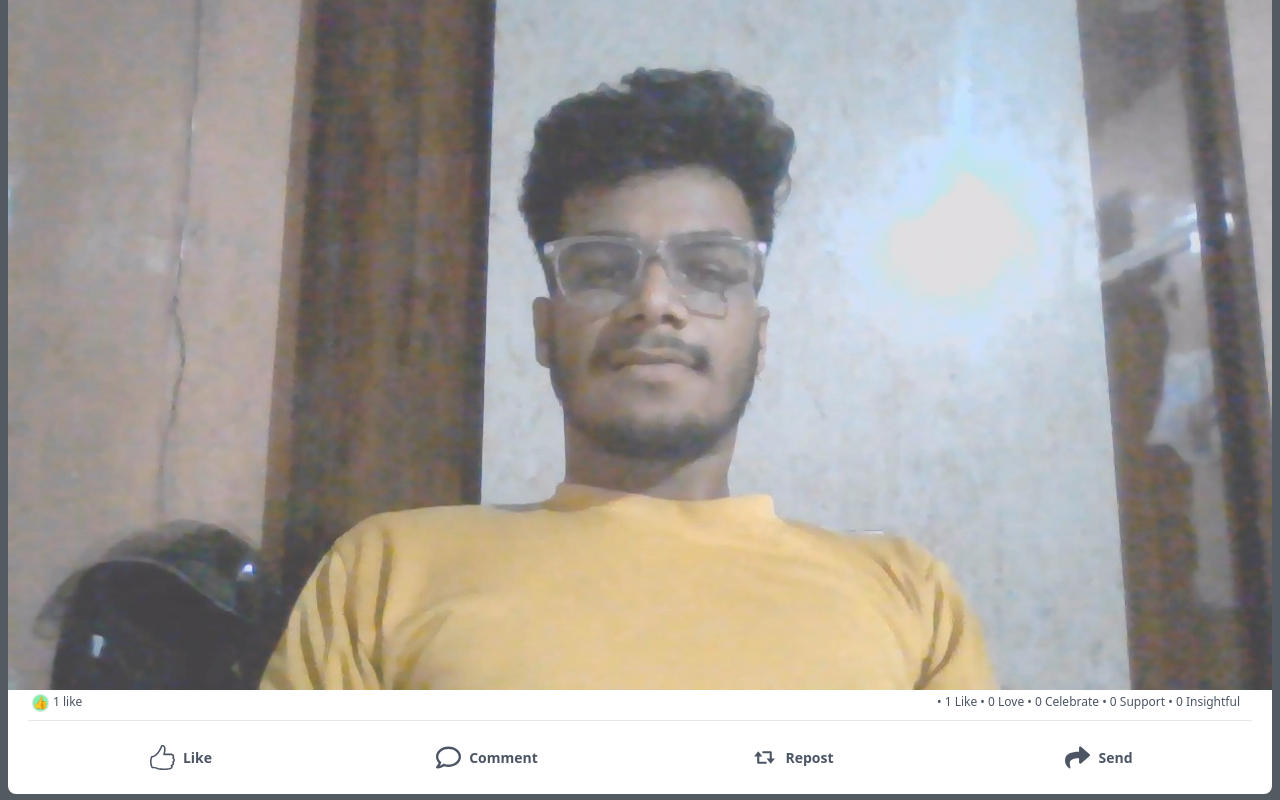
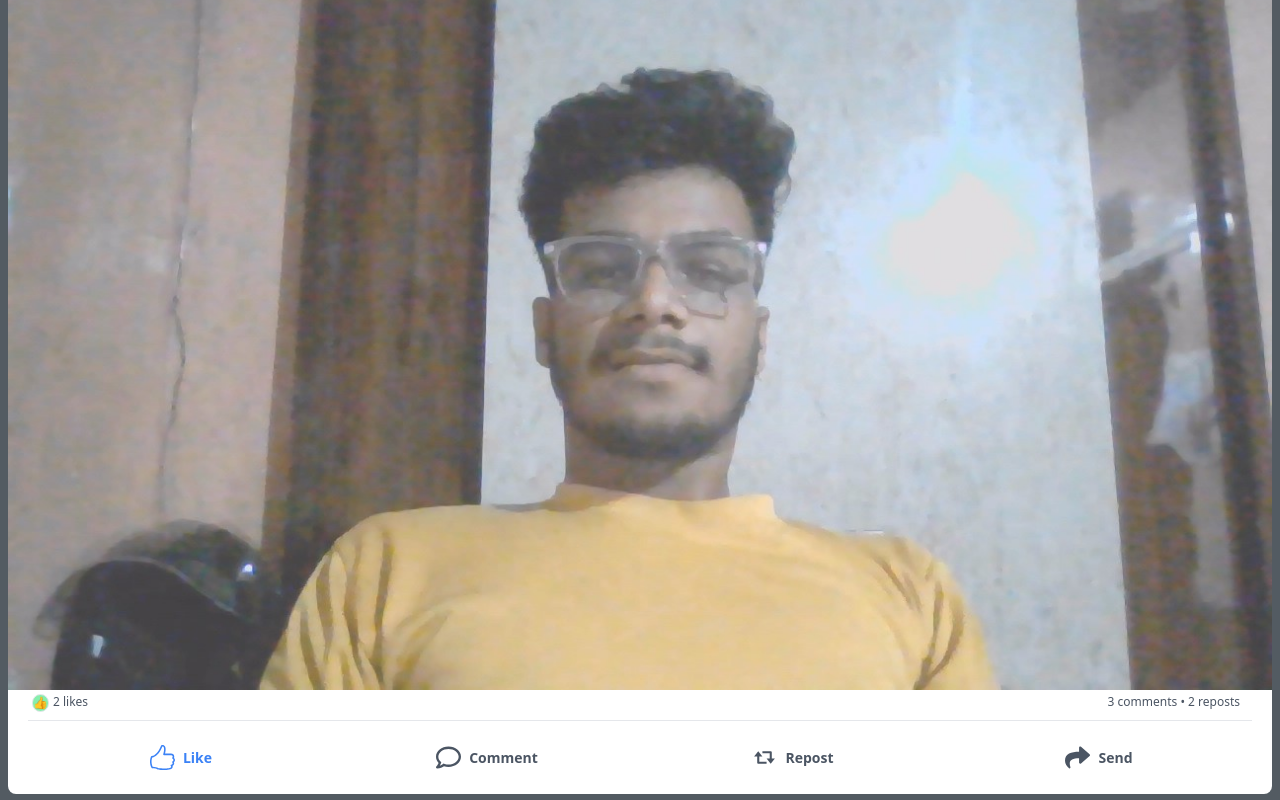
Before and after one commit to kirankuyate2157/Compomponents, a React (Vite) app: page /post in a window 1280 px wide. Both pictures are taken after a click on the element "Like". Shown: the part 125-925 px from the top of the page. Built offline with nearby package versions, Linux system fonts and the light colour scheme.

Commit message:
react post °°°°°°°

```diff
--- a/src/components/Post.jsx
+++ b/src/components/Post.jsx
@@ -3,15 +3,30 @@ import LinesEllipsis from "react-lines-ellipsis";
 
 import myphoto from "./../assets/myphoto.jpg";
 import { SlLike, SlOptions } from "react-icons/sl";
-import { FaRegComment, FaShare } from "react-icons/fa";
+import { FaRegComment, FaShare, FaHandHoldingHeart } from "react-icons/fa";
 import { BiRepost } from "react-icons/bi";
+import { TbBulbFilled } from "react-icons/tb";
+import { AiFillHeart } from "react-icons/ai";
+import { MdCelebration } from "react-icons/md";
 
+const Icons = [
+  { Icon: SlLike, label: "Like", color: "blue" },
+  { Icon: AiFillHeart, label: "Love", color: "green" },
+  { Icon: MdCelebration, label: "Celebrate", color: "green" },
+  { Icon: FaHandHoldingHeart, label: "Support", color: "green" },
+  { Icon: TbBulbFilled, label: "Insightful", color: "green" },
+];
 const Post = () => {
   const [showFullText, setShowFullText] = useState(false);
   const [reactionOptionsVisible, setReactionOptionsVisible] = useState(false);
   const [likeCount, setLikeCount] = useState(0);
   const [isLiked, setIsLiked] = useState(false);
   const [selectedReaction, setSelectedReaction] = useState(null);
+  const [react, setReact] = useState({
+    label: "Like",
+    icon: SlLike,
+    color: "blue",
+  });
   const [reactionCounts, setReactionCounts] = useState({
     Like: 0,
     Love: 0,
@@ -20,8 +35,30 @@ const Post = () => {
     Insightful: 0,
   });
 
+  useEffect(() => {
+    const highestCountReaction = Object.entries(reactionCounts).reduce(
+      (prev, [label, count]) => {
+        if (count > prev.count) {
+          return { label, count };
+        }
+        return prev;
+      },
+      { label: "Like", count: 0 }
+    );
+
+    const { label, count } = highestCountReaction;
+    const selectedIcon =
+      Icons.find((icon) => icon.label === label)?.Icon || SlLike;
+    const selectedColor =
+      Icons.find((icon) => icon.label === label)?.color || "gray";
+
+    setReact({ label, icon: selectedIcon, color: selectedColor });
+    setLikeCount((prevLikeCount) => prevLikeCount + count);
+
+    console.log("react color: ", react.color);
+  }, [reactionCounts]);
+
   const handleLikeClick = () => {
-    setIsLiked((prevIsLiked) => !prevIsLiked);
     setLikeCount((prevLikeCount) =>
       prevIsLiked
         ? prevLikeCount - reactionCounts.Like
@@ -32,20 +69,35 @@ const Post = () => {
 
   const handleReactionSelect = (reaction) => {
     if (selectedReaction === reaction) {
+      // If the same reaction is selected, clear the selection
       setSelectedReaction(null);
+
       setReactionCounts((prevCounts) => ({
         ...prevCounts,
-        [reaction.label]: prevCounts[reaction.label] - 1,
+        [reaction.label]: 0, // Set the count of the selected reaction to 0
       }));
       setLikeCount((prevLikeCount) => prevLikeCount - 1);
     } else {
+      // If a different reaction is selected, update the selection
       setSelectedReaction(reaction);
       setReactionCounts((prevCounts) => ({
-        ...prevCounts,
-        [reaction.label]: prevCounts[reaction.label] + 1,
+        // Set the count of the selected reaction to 1 and all others to 0
+        Like: reaction.label === "Like" ? 1 : 0,
+        Love: reaction.label === "Love" ? 1 : 0,
+        Celebrate: reaction.label === "Celebrate" ? 1 : 0,
+        Support: reaction.label === "Support" ? 1 : 0,
+        Insightful: reaction.label === "Insightful" ? 1 : 0,
       }));
-      setLikeCount((prevLikeCount) => prevLikeCount + 1);
+
+      setLikeCount(
+        (prevLikeCount) =>
+          // Adjust the like count based on the selected reaction
+          prevLikeCount + (selectedReaction ? 0 : 1)
+      );
     }
+    setIsLiked(!isLiked);
+    console.log("liked : ", isLiked);
+
     setReactionOptionsVisible(false);
   };
 
@@ -69,7 +121,7 @@ const Post = () => {
       { label: "Love", emoji: "❤️" },
       { label: "Celebrate", emoji: "🎉" },
       { label: "Support", emoji: "🤝" },
-      { label: "Insightful", emoji: "🧠" },
+      { label: "Insightful", emoji: "💡" },
     ];
 
     const [hoveredEmoji, setHoveredEmoji] = useState(null);
@@ -103,13 +155,14 @@ const Post = () => {
     title,
     onClick,
     isActive,
+    color,
     onMouseLeave,
     onMouseEnter,
   }) => {
     return (
       <div
-        className={`flex w-full justify-center p-2 sm:p-4 my-2 text-gray-600 hover:bg-gray-100 cursor-pointer gap-1 md:gap-2 items-center sm:text-sm md:text-md font-bold rounded-lg ${
-          isActive ? "text-blue-500" : ""
+        className={`flex w-full justify-center p-2 sm:p-4 my-2  hover:bg-gray-100 cursor-pointer gap-1 md:gap-2 items-center sm:text-sm md:text-md font-bold rounded-lg ${
+          isActive ? `text-${color}-500` : "text-gray-600"
         }`}
         onClick={onClick}
         onMouseEnter={onMouseEnter}
@@ -166,9 +219,11 @@ const Post = () => {
       <div className='mx-2 md:mx-5 text-gray-600'>
         <div className='flex justify-between text-xs p-1'>
           <div className='flex gap-1 relative'>
-            <div className='flex items-center cursor-pointer'>
-              {likeCount > 0 && (
-                <span className='bg-green-300 border rounded-full '>👍</span>
+            <div className='flex items-center cursor-pointer ml-2'>
+              {reactionCounts.Like > 0 && (
+                <span className='bg-green-300 border rounded-full ml-[-8px] '>
+                  👍
+                </span>
               )}
               {reactionCounts.Love > 0 && (
                 <span className='bg-red-700 border rounded-full ml-[-8px]'>
@@ -187,7 +242,7 @@ const Post = () => {
               )}
               {reactionCounts.Insightful > 0 && (
                 <span className='bg-purple-500 border border-gray-300 rounded-full ml-[-8px]'>
-                  🧠
+                  💡
                 </span>
               )}
             </div>
@@ -199,20 +254,17 @@ const Post = () => {
             </div>
           </div>
           <div className='flex px-2 gap-2'>
-            <h6>
-              • {reactionCounts.Like} Like • {reactionCounts.Love} Love •{" "}
-              {reactionCounts.Celebrate} Celebrate • {reactionCounts.Support}{" "}
-              Support • {reactionCounts.Insightful} Insightful
-            </h6>
+            <h6> 3 comments • 2 reposts </h6>
           </div>
         </div>
         <hr className='mt-1' />
         <div className='flex w-full mb-2 '>
           <Reaction
-            Icons={SlLike}
-            title={"Like"}
+            Icons={react.icon}
+            title={react.label}
             onClick={() => handleReactionSelect({ label: "Like", emoji: "👍" })}
-            isActive={isLiked}
+            isActive={isLiked === true}
+            color={react.color ? react.color : "Yellow"}
             onMouseEnter={handleReactionHover}
             onMouseLeave={handleReactionLeave}
           />
```
